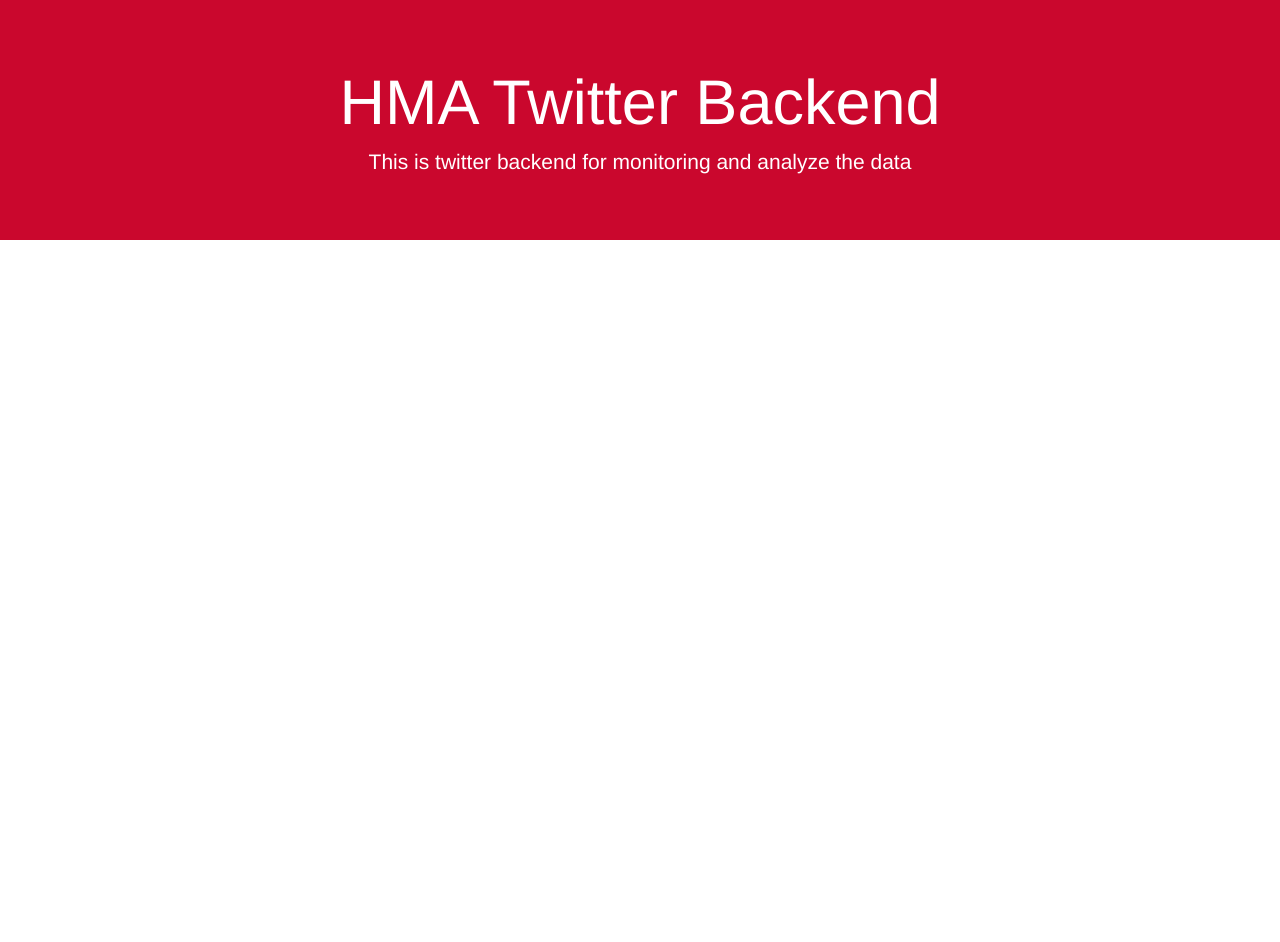
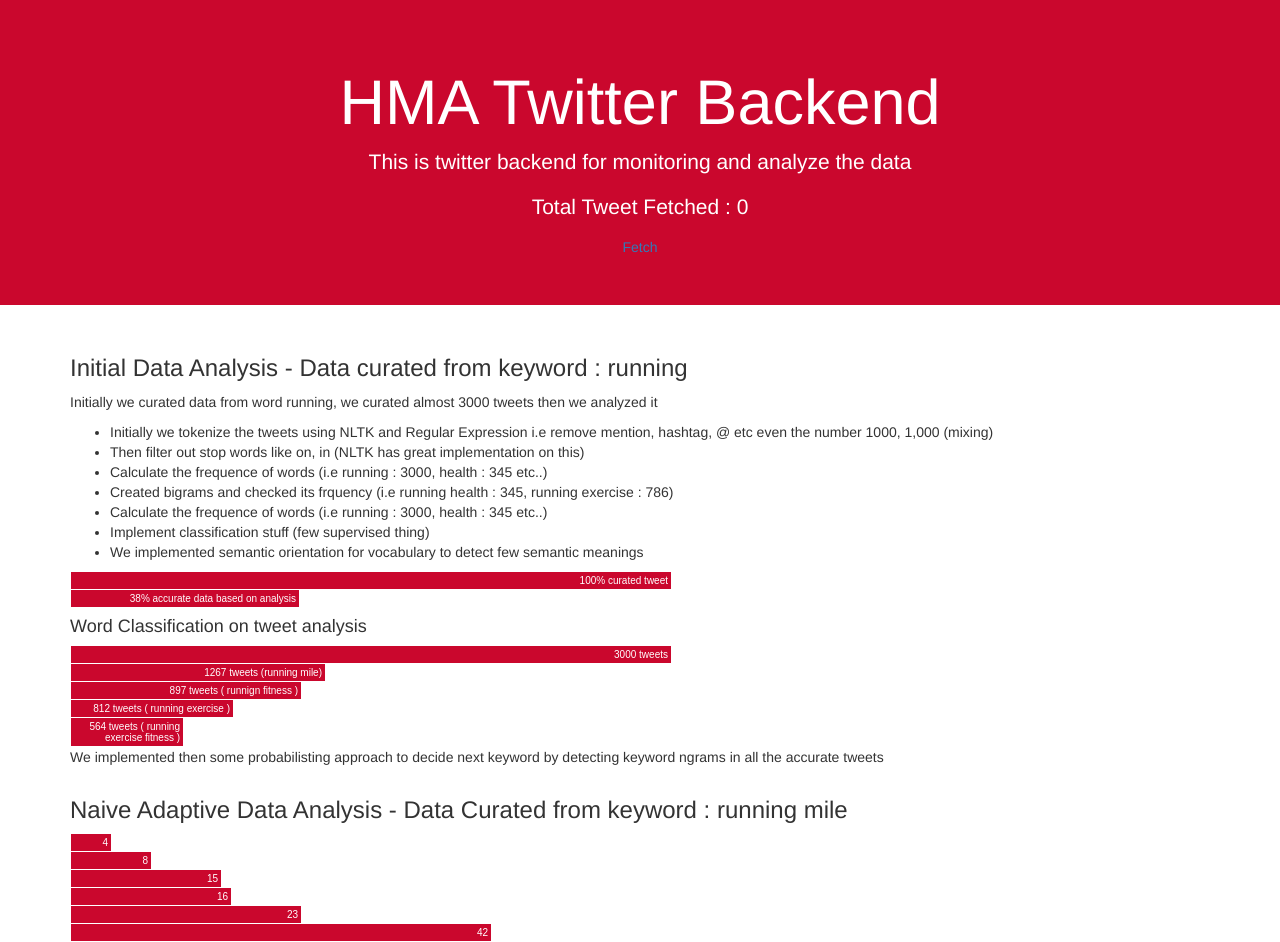
Before and after one commit to rutgersse/twitter-backend, a Django app: page / in a window 1280 px wide. Before the commit the page ends 240 px from the top, so only its background shows below. Run offline with Django 3.2, Linux system fonts and the light colour scheme; data that the repository does not hold is empty; some libraries are stand-ins or nearby versions.

Commit message:
fixed few things

```diff
--- a/fetchdata/views.py
+++ b/fetchdata/views.py
@@ -97,6 +97,7 @@
 
 
 def index( request ):
+	tweets = len(Tweet.objects.all())
 	return render(request, 'index.html', locals() )
 
 # def get( request ):
--- a/template/add.html
+++ b/template/add.html
@@ -11,6 +11,7 @@
 <div class="jumbotron" align="center">
 		<h1>HMA Twitter Backend</h1>
 		<p>This is twitter backend for monitoring and analyze the data</p>
+		<a href="/">Home</a>
 	</div>
 	{{msg}}
 	<div class="col-sm-6 col-sm-offset-4">
--- a/template/index.html
+++ b/template/index.html
@@ -5,14 +5,89 @@
 	<link rel="stylesheet" href="/static/css/bootstrap.css">
 	<link rel="stylesheet" href="/static/css/font-awesome.css">
 	<link rel="stylesheet" href="/static/css/bootstrap-social.css">
+
+	<script type="text/javascript" src="https://www.google.com/jsapi"></script>
+	<script src="jquery-1.11.1.min.js"></script>
+
 </head>
 
 <body>
 	<div class="jumbotron" align="center">
 		<h1>HMA Twitter Backend</h1>
 		<p>This is twitter backend for monitoring and analyze the data</p>
+		<p> Total Tweet Fetched : {{ tweets }} </p>
+		<a href="/add/">Fetch</a>
+	</div>
+
+	<div class="container">
+		<h3>Initial Data Analysis - Data curated from keyword : running</h3>
+
+		<p>Initially we curated data from word running, we curated almost 3000 tweets then we analyzed it</p>
+		<ul>
+			<li>Initially we tokenize the tweets using NLTK and Regular Expression i.e remove mention, hashtag, @ etc even the number 1000, 1,000 (mixing)</li>
+			<li>Then filter out stop words like on, in (NLTK has great implementation on this)</li>
+			<li>Calculate the frequence of words (i.e running : 3000, health : 345 etc..)</li>
+			<li>Created bigrams and checked its frquency (i.e running health : 345, running exercise : 786)</li>
+			<li>Calculate the frequence of words (i.e running : 3000, health : 345 etc..)</li>
+			<li>Implement classification stuff (few supervised thing)</li>
+			<li>We implemented semantic orientation for vocabulary to detect few semantic meanings</li>
+		</ul>
+
+		<style>
+
+			.chart div {
+			  font: 10px sans-serif;
+			  background-color: #ca072d;
+			  text-align: right;
+			  padding: 3px;
+			  margin: 1px;
+			  color: white;
+			}
+		</style>
+		<div class="chart">
+		  	<div style="width: 600px;">100% curated tweet</div>
+		  	<div style="width: 228px;">38% accurate data based on analysis</div>
+
+		</div>
+
+		<h4> Word Classification on tweet analysis</h4>
+
+		<div class="chart">
+			<div style="width: 600px;">3000 tweets</div>
+		  	<div style="width: 254px;">1267 tweets (running mile)</div>
+		  	<div style="width: 230px;">897 tweets ( runnign fitness )</div>
+		  	<div style="width: 162px;">812 tweets ( running exercise )</div>
+		  	<div style="width: 112px;">564 tweets ( running exercise fitness )</div>
+		</div>
+
+		<p> We implemented then some probabilisting approach to decide next keyword by detecting keyword ngrams in all the accurate tweets </p>
+
 	</div>
 
 
+	<div class="container">
+		<h3>Naive Adaptive Data Analysis - Data Curated from keyword : running mile</h3>
+
+		<style>
+
+			.chart div {
+			  font: 10px sans-serif;
+			  background-color: #ca072d;
+			  text-align: right;
+			  padding: 3px;
+			  margin: 1px;
+			  color: white;
+			}
+		</style>
+		<div class="chart">
+		  	<div style="width: 40px;">4</div>
+		  	<div style="width: 80px;">8</div>
+		  	<div style="width: 150px;">15</div>
+		  	<div style="width: 160px;">16</div>
+		  	<div style="width: 230px;">23</div>
+		  	<div style="width: 420px;">42</div>
+		</div>
+
+	</div>
 </body>
 </html>
```
